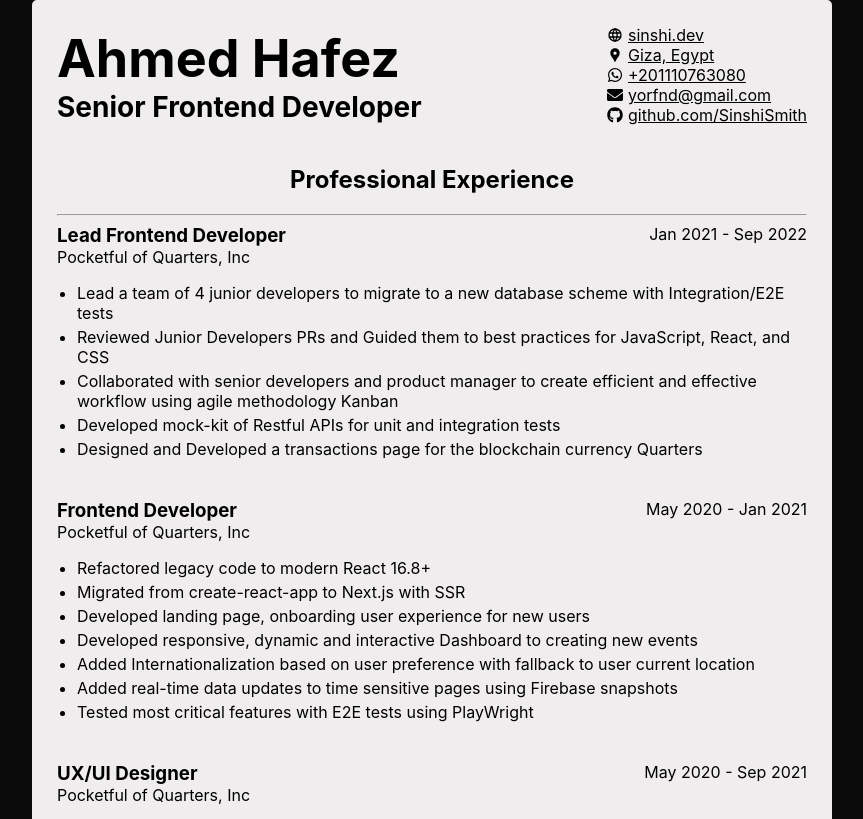
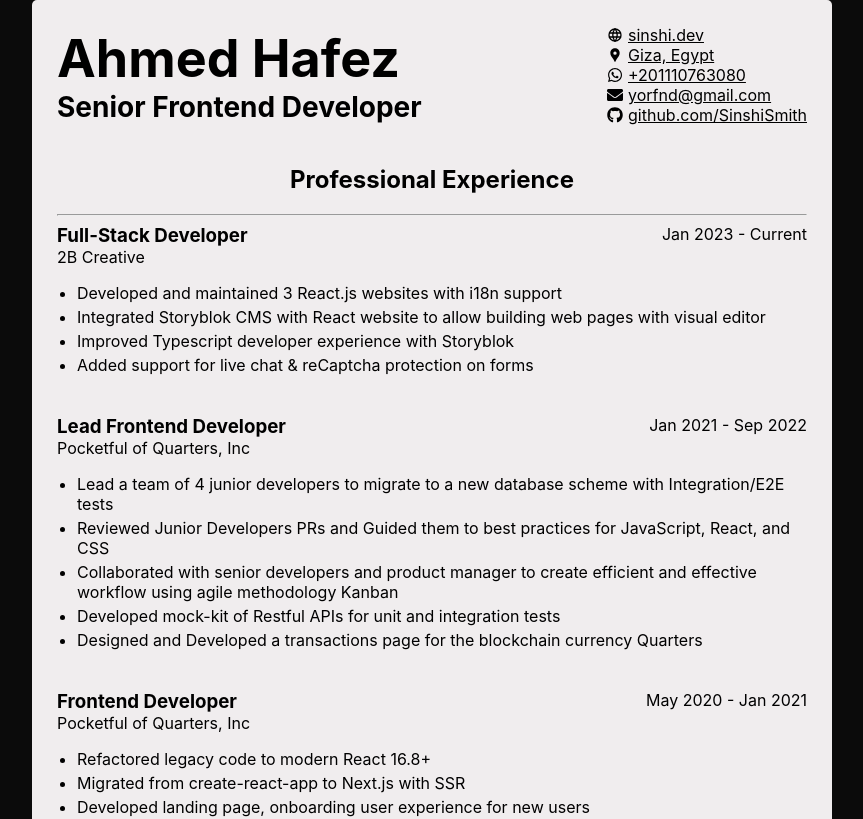
Before and after one commit to SinshiSmith/sinshi, a Next.js app: page /resume in a window 1280 px wide. Shown: the top 819 px of the page, without its empty margins (208-1071 px from the left). Built offline with nearby package versions, Linux system fonts and the light colour scheme.

Commit message:
/resume: Add 2b to experience

```diff
--- a/pages/resume.js
+++ b/pages/resume.js
@@ -48,6 +48,17 @@ export default function Resume() {
         <section>
           <h2 className={styles.sectionTitle}>Professional Experience</h2>
           <hr />
+          <Experience
+            title="Full-Stack Developer"
+            company="2B Creative"
+            date="Jan 2023 - Current"
+            items={[
+              `Developed and maintained 3 React.js websites with i18n support`,
+              `Integrated Storyblok CMS with React website to allow building web pages with visual editor`,
+              `Improved Typescript developer experience with Storyblok`,
+              `Added support for live chat & reCaptcha protection on forms`,
+            ]}
+          />
           <Experience
             title="Lead Frontend Developer"
             company="Pocketful of Quarters, Inc"
```
